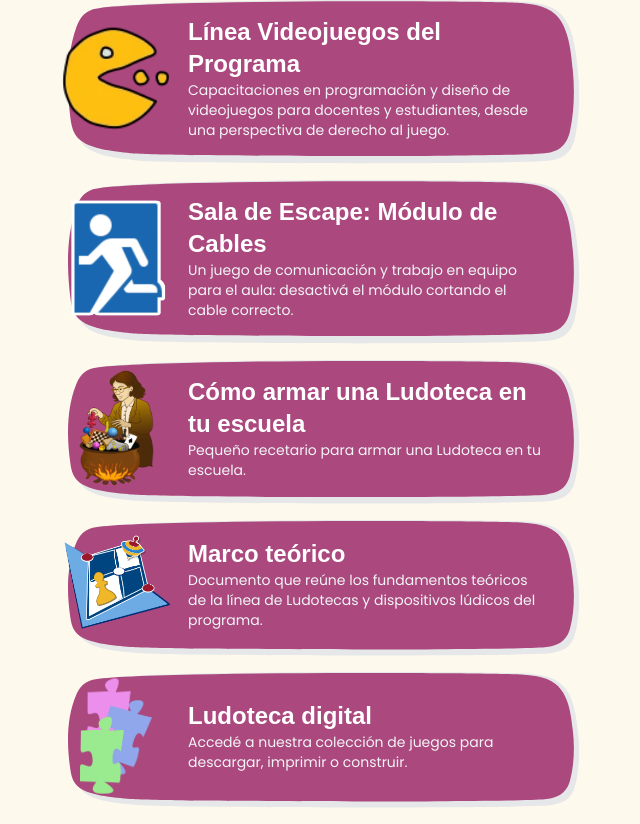
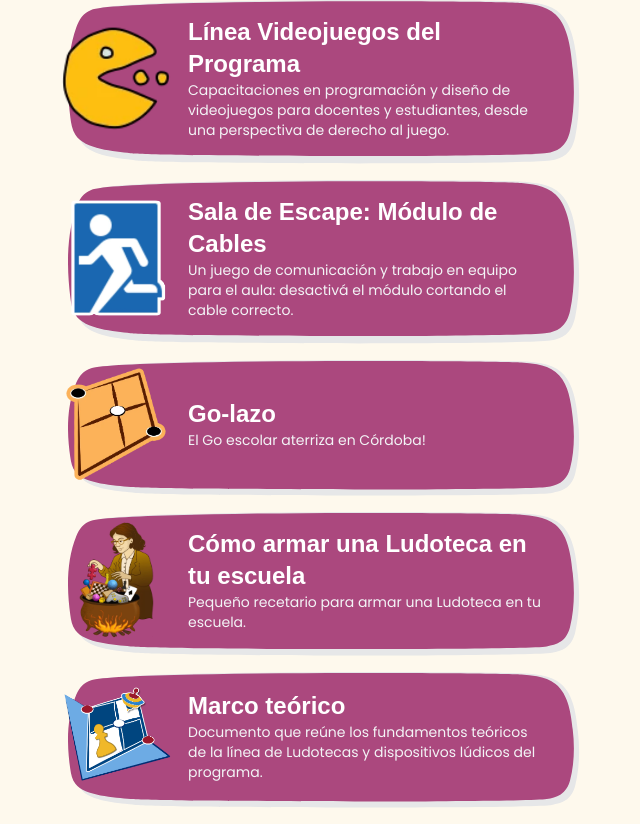
Before and after one commit to VladimirCharkot/ludotecas, a Next.js app: page / in a window 1280 px wide. Shown: the part 355-1179 px from the top of the page, without its empty margins (316-956 px from the left). Built offline with nearby package versions, Linux system fonts and the light colour scheme; a web font is replaced by a local one.

Commit message:
Habilitamos link go-lazo

```diff
--- a/components/links-svg.tsx
+++ b/components/links-svg.tsx
@@ -40,13 +40,13 @@
     descripcion:
       "Un juego de comunicación y trabajo en equipo para el aula: desactivá el módulo cortando el cable correcto.",
   },
-  // {
-  //   titulo: "Go-lazo",
-  //   url: "/go-lazo",
-  //   img: Go,
-  //   alt: "Piedras de Go sobre el tablero.",
-  //   descripcion: "El Go escolar aterriza en Córdoba!",
-  // },
+  {
+    titulo: "Go-lazo",
+    url: "/go-lazo",
+    img: Go,
+    alt: "Piedras de Go sobre el tablero.",
+    descripcion: "El Go escolar aterriza en Córdoba!",
+  },
   {
     titulo: "Cómo armar una Ludoteca en tu escuela",
     url: "/guia-2026",
```
